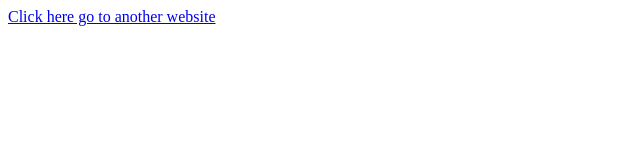
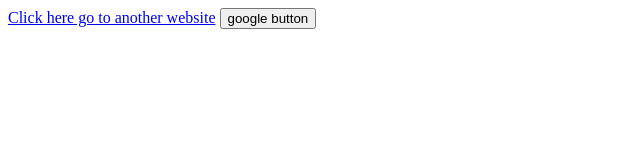
Before and after one commit to digipublisher/404-Error-Page, a plain HTML site: page index.html in a window 1280 px wide. Shown: the whole page, without its empty margins (0-640 px from the left). Drawn offline with Linux system fonts and the light colour scheme.

Commit message:
Button added

```diff
--- a/index.html
+++ b/index.html
@@ -13,6 +13,7 @@
 <body>
     <!-- Markup of ui -->
     <a href="https://www.hatheraja.blogspot.com/">Click here go to another website</a>
+    <button onclick="www.google.com">google button</button>
     <!-- Markup of ui -->
 </body>
 
```
